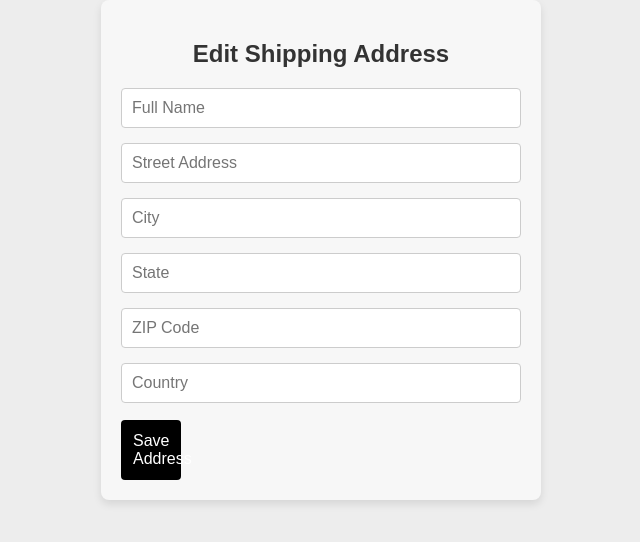
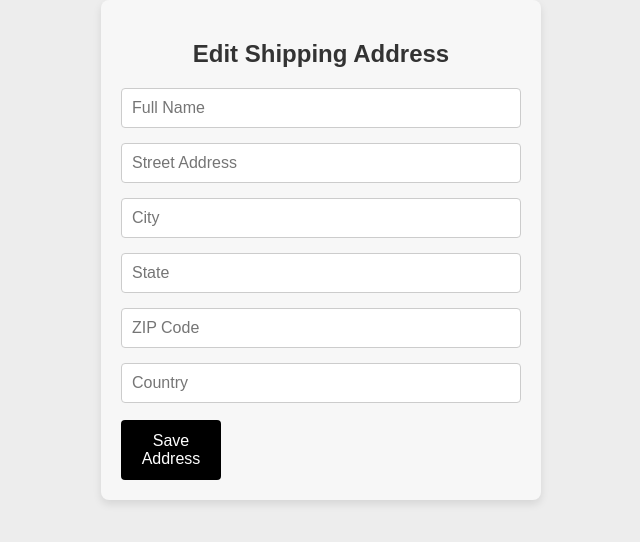
Before and after one commit to LindseyM23/ecommerce-project, a React (Create React App) app: page /shipping-add in a window 1280 px wide. Shown: the top 542 px of the page, without its empty margins (319-959 px from the left). Built offline with nearby package versions, Linux system fonts and the light colour scheme.

Commit message:
updated the button

```diff
--- a/src/styles/ShippingAdd.css
+++ b/src/styles/ShippingAdd.css
@@ -47,6 +47,7 @@
     cursor: pointer;
     transition: background-color 0.3s;
     font-family: Arial, sans-serif;
+    width: 25%;
 }
 
 .shipping-address-form button:hover {
```
